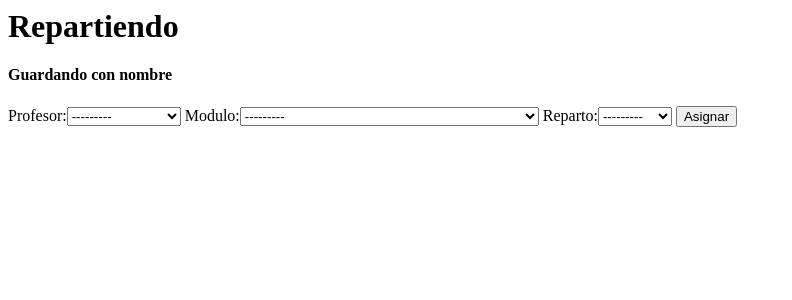
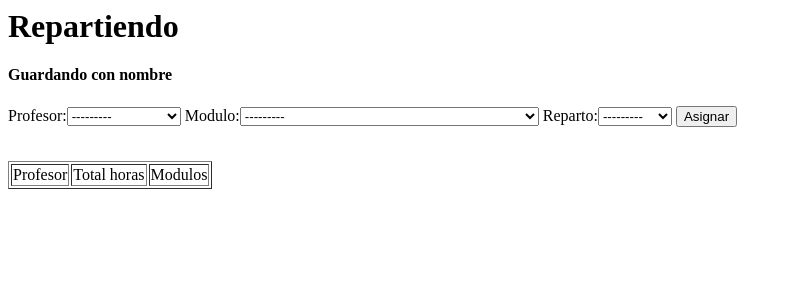
Before and after one commit to OscarMaestre/prueba_django, a Django app: template reparto/templates/reparto/repartir.html in a window 1280 px wide. Shown: the top 300 px of the page, without its empty margins (0-792 px from the left). Run offline with Django 3.2, Linux system fonts and the light colour scheme; the template is opened without the code that fills it: values that come from a table or form of the project are taken from there, others are empty; data comes from the database, SQL or seed files in the repository; both versions use the stored data as it was after the commit.

Commit message:
Funciona el borrado

```diff
--- a/reparto/templates/reparto/repartir.html
+++ b/reparto/templates/reparto/repartir.html
@@ -5,3 +5,25 @@
 {{asignacion}}
 <input type="submit" value="Asignar">
 </form>
+
+<br/>
+<table border='1'>
+    <tr>
+        <td>Profesor</td>
+        <td>Total horas</td>
+        <td>Modulos</td>
+    </tr>
+    {%for p in informacion_profesores%}
+    <tr>
+        <td>{{p.nombre}}</td>
+        <td>{{p.horas}}</td>
+        <td>
+        {%for modulo in p.modulos%}
+        {{modulo}}
+        <a href="{%url 'borrar' modulo.id p.id nombre_reparto%}">Borrar</a>
+        <br/>
+        {%endfor%}
+        </td>
+    </tr>
+    {%endfor%}
+</table>
--- a/reparto/urls.py
+++ b/reparto/urls.py
@@ -5,4 +5,5 @@ from . import views
 urlpatterns = [
     path('crear_reparto', views.crear_reparto, name='crear_reparto'),
     path('repartir/<str:nombre_reparto>', views.repartir, name='repartir'),
+    path('borrar/<int:modulo_id>/<int:profesor_id>/<str:nombre_reparto>', views.borrar, name='borrar'),
 ]
--- a/reparto/views.py
+++ b/reparto/views.py
@@ -3,6 +3,34 @@ from django.forms import ModelForm
 from reparto.models import Reparto, Profesor, Modulo, Asignacion
 
 # Create your views here.
+
+
+class ProfesorEnReparto(object):
+    def __init__(self, nombre, id):
+        self.modulos=[]
+        self.horas=0
+        self.nombre=nombre
+        self.id=id
+    def anadir_modulo(self, modulo):
+        self.modulos.append(modulo)
+        self.horas=self.horas + modulo.horas
+        #print("Anadiendo "+modulo.nombre+" a " + self.nombre)
+
+
+class ListaProfesores(object):
+    def __init__(self):
+        self.lista_profesores=[]
+
+    def anadir_profesor(self, profesor):
+        objeto_profesor=ProfesorEnReparto(profesor.nombre, profesor.id)
+        #print("Anadido "+profesor.nombre)
+        self.lista_profesores.append(objeto_profesor)
+
+    def asignar_modulo_profesor(self, profesor, modulo):
+        for p in self.lista_profesores:
+            if p.nombre==profesor.nombre:
+                #print("Anadido para "+p.nombre)
+                p.anadir_modulo(modulo)
 
 class RepartoForm(ModelForm):
     class Meta:
@@ -10,8 +38,6 @@ class RepartoForm(ModelForm):
         fields= ['nombre']
 
 class AsignacionForm(ModelForm):
-
-
     class Meta:
         model=Asignacion
         fields= ['profesor', 'modulo', 'reparto']
@@ -34,17 +60,35 @@ def crear_reparto(peticion):
 
 def obtener_modulos_sin_asignar_en_este_reparto(nombre_reparto):
     reparto=Reparto.objects.get(nombre=nombre_reparto)
-    print(reparto)
+    #print(reparto)
     modulos_ya_asignados=reparto.asignacion_set.all().values("modulo")
     modulos_sin_asignar=Modulo.objects.all()
-    print("Conjunto global")
-    print(modulos_sin_asignar)
-    print("Ya asignados")
-    print(modulos_ya_asignados)
+    # print("Conjunto global")
+    # print(modulos_sin_asignar)
+    # print("Ya asignados")
+    # print(modulos_ya_asignados)
     diferencia=modulos_sin_asignar.exclude(pk__in=modulos_ya_asignados)
-    print(diferencia)
+    #print(diferencia)
 
     return diferencia
+
+
+def get_datos_profesores(nombre_reparto):
+    objeto_reparto=Reparto.objects.get(nombre=nombre_reparto)
+    asignaciones=objeto_reparto.asignacion_set
+    profesores=Profesor.objects.all()
+    lista_profesores=ListaProfesores()
+    for p in profesores:
+        lista_profesores.anadir_profesor(p)
+    print(asignaciones.all())
+    for a in asignaciones.all():
+        #print(a)
+        modulo=a.modulo
+        profesor=a.profesor
+        lista_profesores.asignar_modulo_profesor(profesor, modulo)
+
+    return lista_profesores.lista_profesores
+
 def repartir(peticion, nombre_reparto):
     if peticion.method=="POST":
         asignacion=AsignacionForm(peticion.POST)
@@ -58,12 +102,26 @@ def repartir(peticion, nombre_reparto):
         diccionario["profesores"]=profesores
         objeto_reparto=Reparto.objects.get(nombre=nombre_reparto)
         modulos_no_asignados=obtener_modulos_sin_asignar_en_este_reparto(nombre_reparto)
-        print("Modulos no asignados")
-        print(modulos_no_asignados)
+        #print("Modulos no asignados")
+        #print(modulos_no_asignados)
         asignacion=AsignacionForm(
             initial={'reparto':objeto_reparto},
 
         )
         asignacion.fields["modulo"].queryset=modulos_no_asignados;
         diccionario["asignacion"]=asignacion
+        diccionario["informacion_profesores"]=get_datos_profesores(nombre_reparto)
         return render(peticion, "reparto/repartir.html", diccionario)
+
+
+
+
+
+def borrar(peticion, modulo_id, profesor_id, nombre_reparto):
+    reparto=Reparto.objects.get(nombre=nombre_reparto)
+    reparto_id=reparto.id
+    asignacion=Asignacion.objects.filter(modulo_id=modulo_id, profesor_id=profesor_id, reparto_id=reparto_id)
+    print("Borrando")
+    print(asignacion)
+    asignacion.delete()
+    return redirect('repartir', nombre_reparto=nombre_reparto)
```
Also changed, not shown: db.sqlite3.
